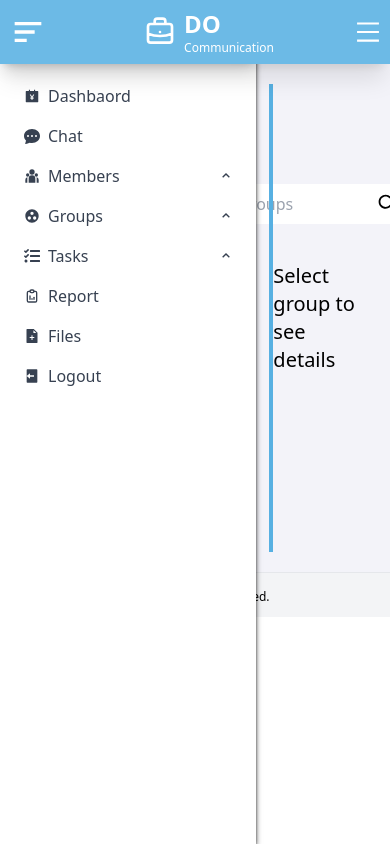
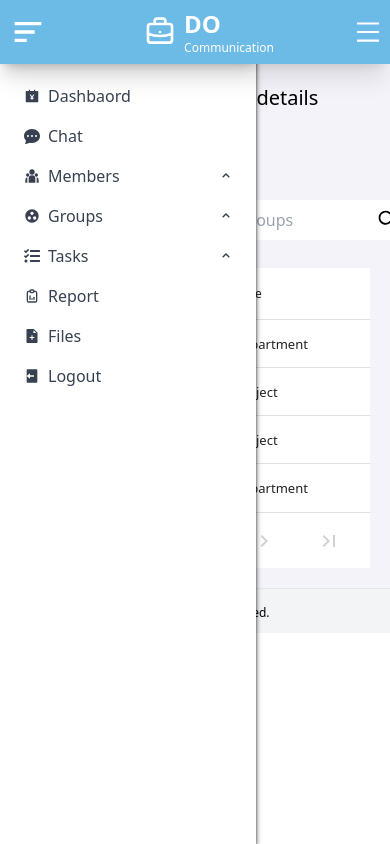
Before and after one commit to do-communication/do-communication, a Next.js app: page /admin/groups/manage in a window 390 px wide. Shown: the top 844 px of the page. Built offline with nearby package versions, Linux system fonts and the light colour scheme.

Commit message:
progress: mobile responsivness

```diff
--- a/src/pages/admin/groups/manage.jsx
+++ b/src/pages/admin/groups/manage.jsx
@@ -60,8 +60,8 @@ const ManageGroup = () => {
 
   return (
     <AdminLayout>
-      <div className="grid min-h-full grid-cols-3 gap-x-6">
-        <div className="col-span-2">
+      <div className="grid min-h-full grid-cols-3 gap-x-6 gap-y-6">
+        <div className="order-last md:col-span-2 col-span-full md:order-first">
           <h1 className="mb-4 text-3xl font-semibold">Manage Groups</h1>
           <div className="flex items-center justify-between mb-4">
             <Link
@@ -89,7 +89,7 @@ const ManageGroup = () => {
             pagination
           />
         </div>
-        <div className="border-l-4 border-primary">
+        <div className="border-none md:border-l-4 md:col-span-1 border-primary col-span-full">
           {/* if no row is selected */}
           {selectedRows.length === 0 && (
             <div className="flex items-center justify-center w-full h-full text-xl">
```
